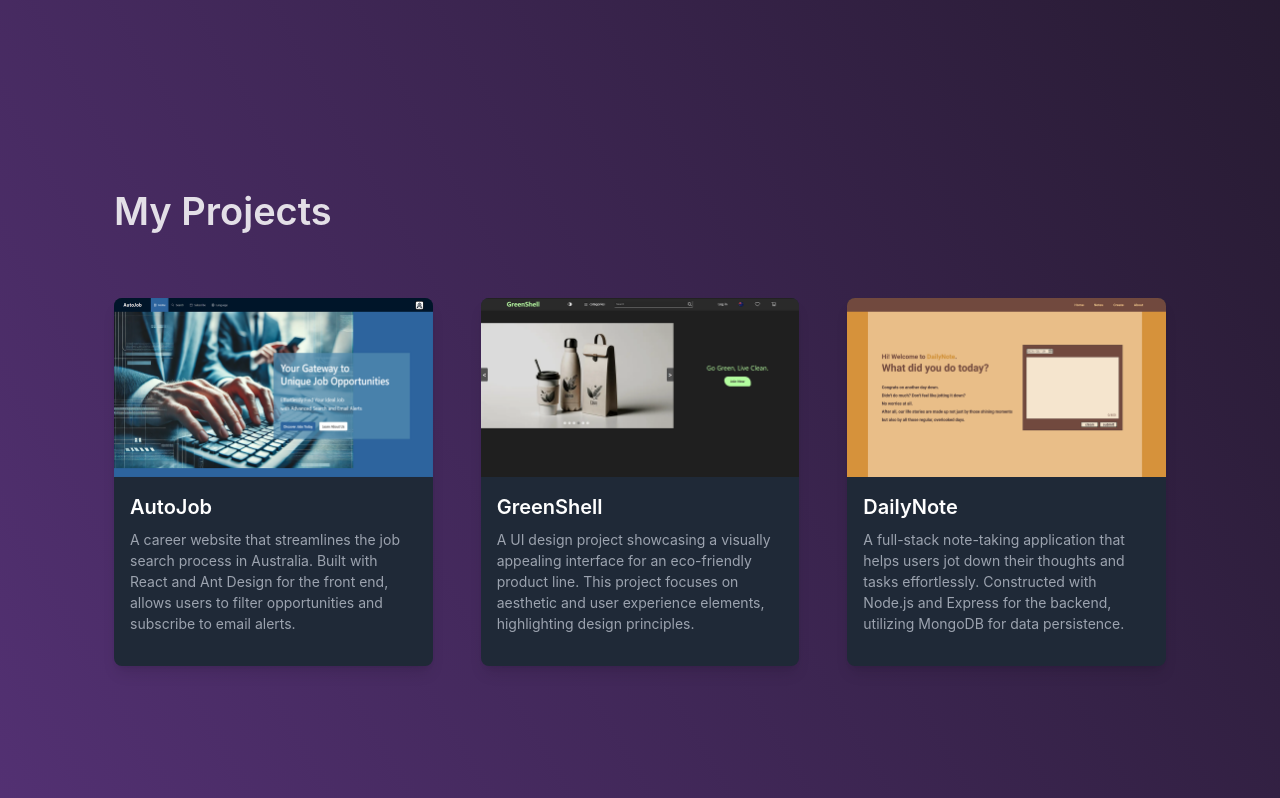
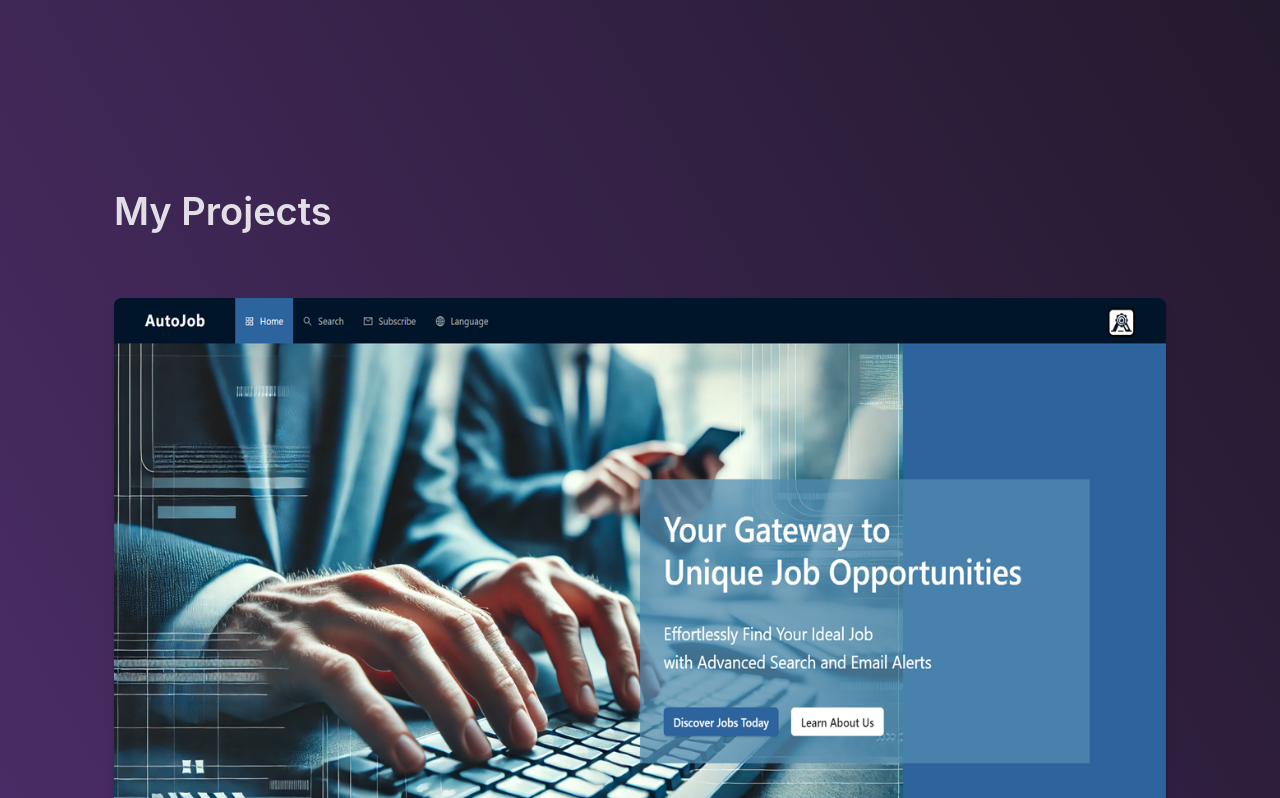
Before and after one commit to surluna/portfolio-vv, a React (Create React App) app: page / in a window 1280 px wide. Shown: the part 1643-2441 px from the top of the page. Built offline with nearby package versions, Linux system fonts and the light colour scheme.

Commit message:
Adjust project cards layout

```diff
--- a/src/components/Project/ProjectsSection.js
+++ b/src/components/Project/ProjectsSection.js
@@ -1,5 +1,5 @@
 import React, { useRef, useState, useEffect } from "react";
-import { Typography } from "antd";
+import { Typography, Row, Col } from "antd";
 import ProjectCard from "./ProjectCard";
 import "../../styles/input.css";
 import "../../styles/output.css";
@@ -60,18 +60,20 @@ const ProjectsSection = () => {
   }, []);
 
   return (
-    <section id="projects" style={{ marginBottom: "5rem", padding: "4rem" }}>
+    <section
+      id="projects"
+      style={{ marginBottom: "5rem", padding: "4rem 4rem" }}
+    >
       <Title
         className="text-start text-3xl font-bold mt-4 mb-8 md:mb-12"
         style={{ marginBottom: "4rem" }}
       >
         My Projects
       </Title>
-      <ul ref={ref} className="grid md:grid-cols-3 gap-8 md:gap-12">
+      <Row ref={ref} gutter={[48, 48]}>
         {projectsData.map((project, index) => (
-          <li key={index}>
+          <Col key={project.id} xs={24} md={index === 0 ? 24 : 12}>
             <ProjectCard
-              key={project.id}
               title={project.title}
               description={project.description}
               imgUrl={project.image}
@@ -79,9 +81,9 @@ const ProjectsSection = () => {
               previewUrl={project.previewUrl}
               className="w-2"
             />
-          </li>
+          </Col>
         ))}
-      </ul>
+      </Row>
     </section>
   );
 };
```
